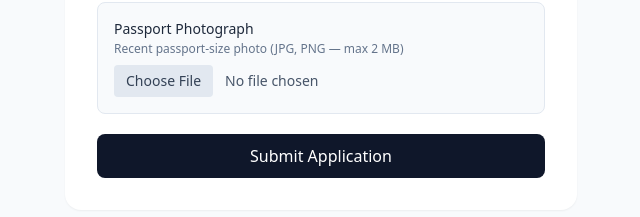
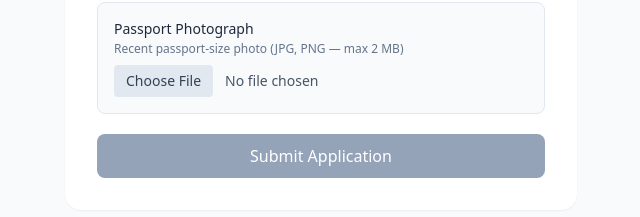
Before and after one commit to rchm-org/rchm-admissions-frontend, a React app: page /admission in a window 1280 px wide. Shown: the part 787-1004 px from the top of the page, without its empty margins (319-959 px from the left). Built offline with nearby package versions, Linux system fonts and the light colour scheme; no server answers; the HTML template or start-up script is replaced by a standard one.

Commit message:
fix: disable submit button until all fields and files are fully validated

```diff
--- a/src/pages/Admission.jsx
+++ b/src/pages/Admission.jsx
@@ -61,6 +61,15 @@ const Admission = () => {
       setFiles((prev) => ({ ...prev, [key]: file }));
     }
   };
+
+  const isFormValid =
+    formData.name.trim() !== "" &&
+    formData.email.trim() !== "" &&
+    formData.phone.trim().length === 10 &&
+    formData.course.trim() !== "" &&
+    files.marksheet !== null &&
+    files.idDocument !== null &&
+    files.photograph !== null;
 
   const handleSubmit = async (e) => {
     e.preventDefault();
@@ -215,9 +224,9 @@ const Admission = () => {
 
           <button
             type="submit"
-            disabled={submitting}
+            disabled={submitting || !isFormValid}
             className={`w-full py-2.5 rounded-lg font-medium text-white transition mt-2
-              ${submitting
+              ${(submitting || !isFormValid)
                 ? "bg-slate-400 cursor-not-allowed"
                 : "bg-slate-900 hover:bg-slate-800"
               }`}
```
